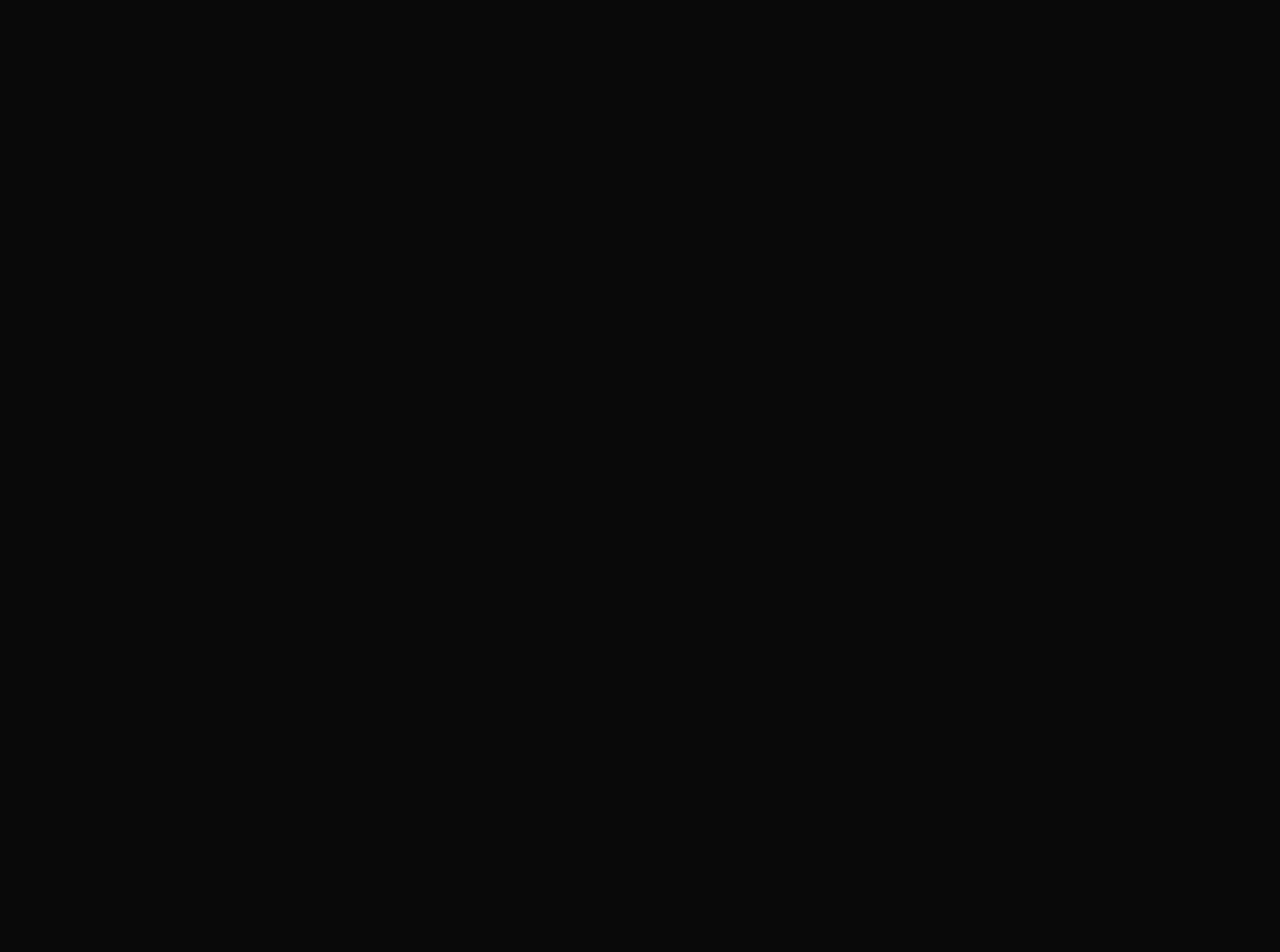
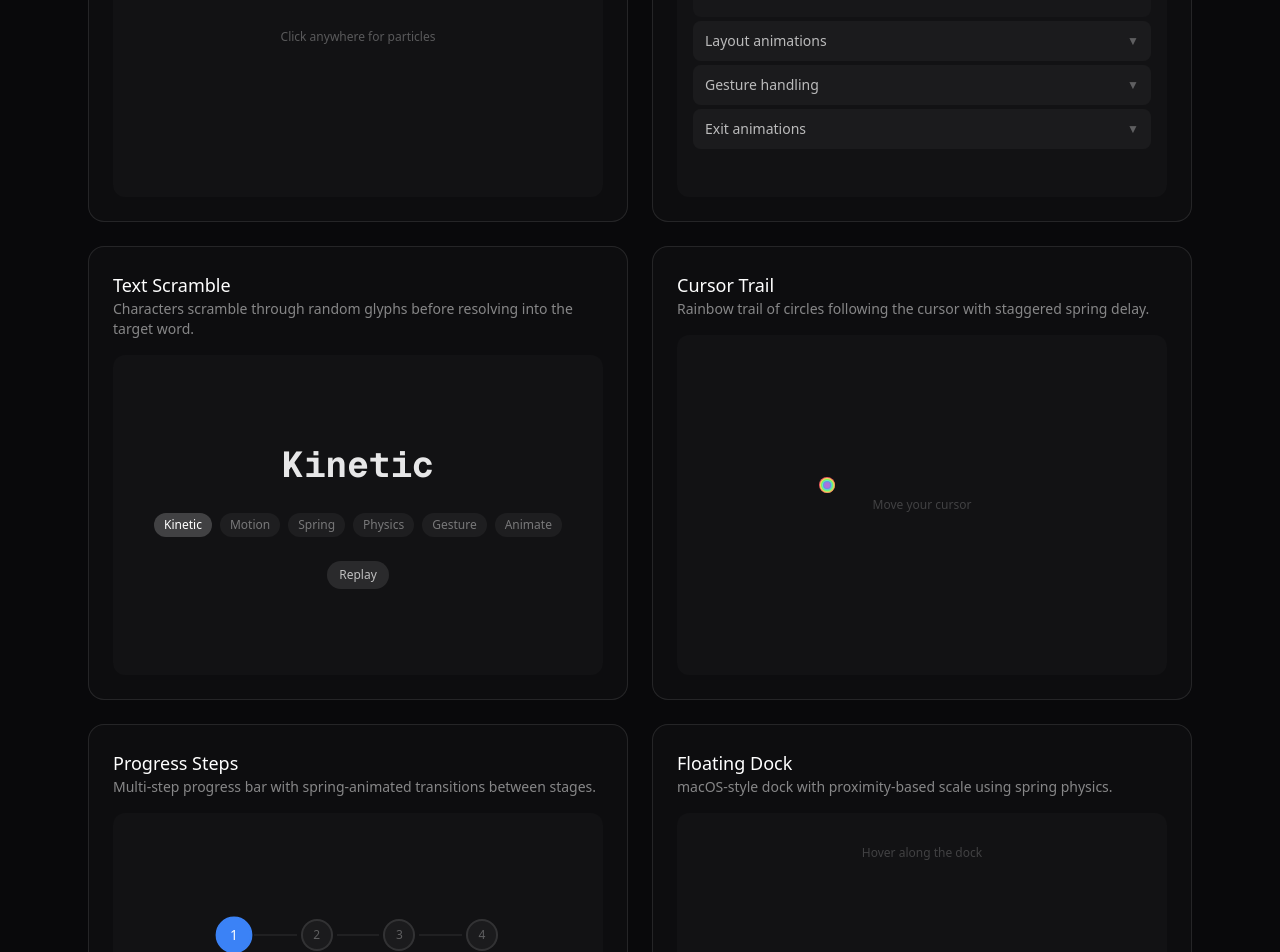
Before and after one commit to Sammii-HK/kinetic, a Next.js app: page / in a window 1280 px wide. Shown: the part 3440-4392 px from the top of the page. Before the commit the page ends 3389 px from the top, so only its background shows below. Built offline with nearby package versions, Linux system fonts and the light colour scheme.

Commit message:
Wire up all 19 demos in page grid
Co-Authored-By: Claude Haiku 4.5 <noreply@anthropic.com>

```diff
--- a/app/page.tsx
+++ b/app/page.tsx
@@ -11,6 +11,13 @@ import DragReorder from "./components/DragReorder";
 import FlipCard from "./components/FlipCard";
 import ElasticCounter from "./components/ElasticCounter";
 import AnimatedTabs from "./components/AnimatedTabs";
+import CountdownRing from "./components/CountdownRing";
+import ParticleBurst from "./components/ParticleBurst";
+import Accordion from "./components/Accordion";
+import TextScramble from "./components/TextScramble";
+import CursorTrail from "./components/CursorTrail";
+import ProgressSteps from "./components/ProgressSteps";
+import FloatingDock from "./components/FloatingDock";
 
 export default function Home() {
   return (
@@ -104,6 +111,55 @@ export default function Home() {
         </DemoCard>
 
         <DemoCard
+          title="Countdown Ring"
+          description="Circular progress ring with spring-animated countdown timer."
+        >
+          <CountdownRing />
+        </DemoCard>
+
+        <DemoCard
+          title="Particle Burst"
+          description="Click anywhere to spawn an explosion of physics-driven particles."
+        >
+          <ParticleBurst />
+        </DemoCard>
+
+        <DemoCard
+          title="Accordion"
+          description="Collapsible sections with spring-animated height transitions."
+        >
+          <Accordion />
+        </DemoCard>
+
+        <DemoCard
+          title="Text Scramble"
+          description="Characters scramble through random glyphs before resolving into the target word."
+        >
+          <TextScramble />
+        </DemoCard>
+
+        <DemoCard
+          title="Cursor Trail"
+          description="Rainbow trail of circles following the cursor with staggered spring delay."
+        >
+          <CursorTrail />
+        </DemoCard>
+
+        <DemoCard
+          title="Progress Steps"
+          description="Multi-step progress bar with spring-animated transitions between stages."
+        >
+          <ProgressSteps />
+        </DemoCard>
+
+        <DemoCard
+          title="Floating Dock"
+          description="macOS-style dock with proximity-based scale using spring physics."
+        >
+          <FloatingDock />
+        </DemoCard>
+
+        <DemoCard
           title="Scroll Parallax"
           description="Multi-layer parallax driven by scroll position using useScroll and useTransform."
         >
```
